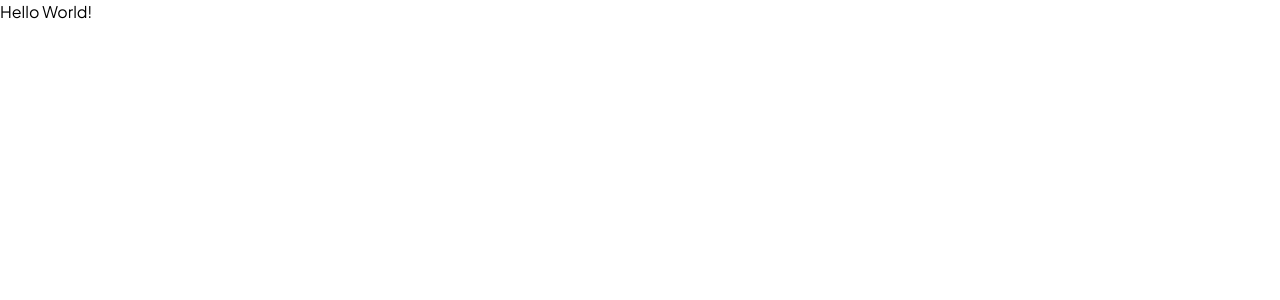
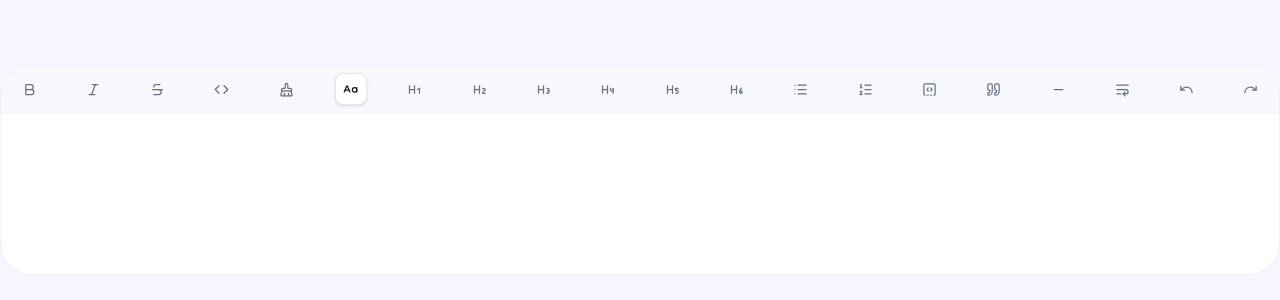
Before and after one commit to EghosaOrdia/wigo, a React (Vite) app: page /test in a window 1280 px wide. Shown: the top 300 px of the page. Built offline with nearby package versions, Linux system fonts and the light colour scheme.

Commit message:
feat: setup rich text editor

```diff
--- a/src/App.css
+++ b/src/App.css
@@ -62,3 +62,61 @@ body {
   font-family: Jakarta;
   src: url("assets/PlusJakartaSans.ttf");
 }
+
+.tiptap {
+  h1,
+  h2,
+  h3,
+  h4,
+  h5,
+  h6 {
+    line-height: 1.1;
+    text-wrap: pretty;
+  }
+
+  h1,
+  h2 {
+    margin-bottom: 1.5rem;
+  }
+
+  h1 {
+    font-size: 1.4rem;
+  }
+
+  h2 {
+    font-size: 1.2rem;
+  }
+
+  h3 {
+    font-size: 1.1rem;
+  }
+
+  h4,
+  h5,
+  h6 {
+    font-size: 1rem;
+  }
+  code {
+    background-color: var(--color-surface-container);
+    padding: 0.2em 0.4em;
+    border-radius: 4px;
+    font-family: "Courier New", Courier, monospace;
+  }
+
+  blockquote {
+    border-left: 4px solid var(--color-surface-container);
+    padding-left: 1em;
+    color: var(--color-on-surface-variant);
+    margin-left: 0;
+    margin-right: 0;
+  }
+}
+
+.ProseMirror {
+  min-height: 10rem;
+  outline: none;
+}
+
+.ProseMirror p {
+  margin: 0; /* optional cleanup */
+}
--- /dev/null
+++ b/src/components/MenuBar.jsx
@@ -0,0 +1,186 @@
+import { useEditorState } from "@tiptap/react";
+import { menuBarStateSelector } from "../utils/MenuState.js";
+import {
+  Bold,
+  BrushCleaning,
+  CaseSensitive,
+  Code,
+  Heading1,
+  Heading2,
+  Heading3,
+  Heading4,
+  Heading5,
+  Heading6,
+  Italic,
+  List,
+  ListOrdered,
+  Minus,
+  Quote,
+  Redo,
+  SquareDashedBottomCode,
+  Strikethrough,
+  TextWrap,
+  Undo,
+} from "lucide-react";
+
+const btnClass =
+  "flex items-center justify-center w-8 h-8 rounded-lg text-sm transition-all duration-150 outline-none focus-visible:ring-2 focus-visible:ring-indigo-400/40 text-gray-500 hover:bg-white hover:text-gray-800 hover:shadow-sm";
+
+const activeBtnClass =
+  "bg-white text-gray-900 shadow-sm border border-gray-200";
+export const MenuBar = ({ editor }) => {
+  const editorState = useEditorState({
+    editor,
+    selector: menuBarStateSelector,
+  });
+
+  if (!editor) {
+    return null;
+  }
+
+  return (
+    <div className="control-group">
+      <div className="flex justify-between items-center gap-0.5 px-3 py-2 bg-gray-50/80 border-b border-gray-100 relative flex-wrap">
+        <button
+          onClick={() => editor.chain().focus().toggleBold().run()}
+          disabled={!editorState.canBold}
+          className={`${editorState.isBold ? activeBtnClass : ""} ${btnClass}`}
+        >
+          <Bold size={15} />
+        </button>
+        <button
+          onClick={() => editor.chain().focus().toggleItalic().run()}
+          disabled={!editorState.canItalic}
+          className={`${editorState.isItalic ? activeBtnClass : ""} ${btnClass}`}
+        >
+          <Italic size={15} />
+        </button>
+        <button
+          onClick={() => editor.chain().focus().toggleStrike().run()}
+          disabled={!editorState.canStrike}
+          className={`${editorState.isStrike ? activeBtnClass : ""} ${btnClass}`}
+        >
+          <Strikethrough size={15} />
+        </button>
+        <button
+          onClick={() => editor.chain().focus().toggleCode().run()}
+          disabled={!editorState.canCode}
+          className={`${editorState.isCode ? activeBtnClass : ""} ${btnClass}`}
+        >
+          <Code size={15} />
+        </button>
+        <button
+          className={btnClass}
+          onClick={() => editor.chain().focus().unsetAllMarks().run()}
+        >
+          <BrushCleaning size={15} />
+        </button>
+
+        <button
+          onClick={() => editor.chain().focus().setParagraph().run()}
+          className={`${editorState.isParagraph ? activeBtnClass : ""} ${btnClass}`}
+        >
+          <CaseSensitive size={15} />
+        </button>
+        <button
+          onClick={() =>
+            editor.chain().focus().toggleHeading({ level: 1 }).run()
+          }
+          className={`${editorState.isHeading1 ? activeBtnClass : ""} ${btnClass}`}
+        >
+          <Heading1 size={15} />
+        </button>
+        <button
+          onClick={() =>
+            editor.chain().focus().toggleHeading({ level: 2 }).run()
+          }
+          className={`${editorState.isHeading2 ? activeBtnClass : ""} ${btnClass}`}
+        >
+          <Heading2 size={15} />
+        </button>
+        <button
+          onClick={() =>
+            editor.chain().focus().toggleHeading({ level: 3 }).run()
+          }
+          className={`${editorState.isHeading3 ? activeBtnClass : ""} ${btnClass}`}
+        >
+          <Heading3 size={15} />
+        </button>
+        <button
+          onClick={() =>
+            editor.chain().focus().toggleHeading({ level: 4 }).run()
+          }
+          className={`${editorState.isHeading4 ? activeBtnClass : ""} ${btnClass}`}
+        >
+          <Heading4 size={15} />
+        </button>
+        <button
+          onClick={() =>
+            editor.chain().focus().toggleHeading({ level: 5 }).run()
+          }
+          className={`${editorState.isHeading5 ? activeBtnClass : ""} ${btnClass}`}
+        >
+          <Heading5 size={15} />
+        </button>
+        <button
+          onClick={() =>
+            editor.chain().focus().toggleHeading({ level: 6 }).run()
+          }
+          className={`${editorState.isHeading6 ? activeBtnClass : ""} ${btnClass}`}
+        >
+          <Heading6 size={15} />
+        </button>
+        <button
+          onClick={() => editor.chain().focus().toggleBulletList().run()}
+          className={`${editorState.isBulletList ? activeBtnClass : ""} ${btnClass}`}
+        >
+          <List size={15} />
+        </button>
+        <button
+          onClick={() => editor.chain().focus().toggleOrderedList().run()}
+          className={`${editorState.isOrderedList ? activeBtnClass : ""} ${btnClass}`}
+        >
+          <ListOrdered size={15} />
+        </button>
+        <button
+          onClick={() => editor.chain().focus().toggleCodeBlock().run()}
+          className={`${editorState.isCodeBlock ? activeBtnClass : ""} ${btnClass}`}
+        >
+          <SquareDashedBottomCode size={15} />
+        </button>
+        <button
+          onClick={() => editor.chain().focus().toggleBlockquote().run()}
+          className={`${editorState.isBlockquote ? activeBtnClass : ""} ${btnClass}`}
+        >
+          <Quote size={15} />
+        </button>
+        <button
+          className={btnClass}
+          onClick={() => editor.chain().focus().setHorizontalRule().run()}
+        >
+          <Minus size={15} />
+        </button>
+        <button
+          className={btnClass}
+          onClick={() => editor.chain().focus().setHardBreak().run()}
+        >
+          <TextWrap size={15} />
+        </button>
+        <button
+          className={btnClass}
+          onClick={() => editor.chain().focus().undo().run()}
+          disabled={!editorState.canUndo}
+        >
+          <Undo size={15} />
+        </button>
+        <button
+          className={btnClass}
+          onClick={() => editor.chain().focus().redo().run()}
+          disabled={!editorState.canRedo}
+        >
+          <Redo size={15} />
+        </button>
+      </div>
+    </div>
+  );
+};
--- a/src/components/RichTextEditor.jsx
+++ b/src/components/RichTextEditor.jsx
@@ -1,37 +1,29 @@
-import { Bold, Italic, Link2, List, ListChecks } from "lucide-react";
+// src/Tiptap.tsx
+import { EditorContent, useEditor } from "@tiptap/react";
+import StarterKit from "@tiptap/starter-kit";
 
-const btnCls =
-  "p-1.5 rounded-lg hover:bg-white transition-colors text-on-surface-variant focus:ring-2 focus:ring-primary/20 outline-none";
+// Local imports
+import { MenuBar } from "../components/MenuBar";
+
+const extensions = [StarterKit];
 
 const RichTextEditor = () => {
+  const editor = useEditor({
+    extensions,
+    content: "",
+  });
+
   return (
     <div className="flex flex-col gap-2 grow">
       <label className="text-xs font-bold uppercase tracking-widest text-outline ml-4">
         Description
       </label>
       <div className="bg-surface-container-low rounded-4xl overflow-hidden border border-transparent focus-within:border-primary/20 focus-within:ring-2 focus-within:ring-primary/10 transition-all">
-        <div className="flex items-center gap-1 px-4 py-2 border-b border-outline-variant/10 bg-surface-container/30">
-          <button className={btnCls}>
-            <Bold size={18} />
-          </button>
-          <button className={btnCls}>
-            <Italic size={18} />
-          </button>
-          <div className="w-px h-4 bg-outline-variant/30 mx-1" />
-          <button className={btnCls}>
-            <List size={18} />
-          </button>
-          <button className={btnCls}>
-            <ListChecks size={18} />
-          </button>
-          <div className="w-px h-4 bg-outline-variant/30 mx-1" />
-          <button className={btnCls}>
-            <Link2 size={18} />
-          </button>
-        </div>
-        <textarea
-          className="w-full bg-transparent border-none focus:ring-0 min-h-40 p-6 text-sm leading-relaxed placeholder:text-outline/40 outline-none font-mono"
-          placeholder="Describe your idea..."
+        <MenuBar editor={editor} />
+
+        <EditorContent
+          editor={editor}
+          className="bg-white border-none [&_.ProseMirror]:outline-none "
         />
       </div>
     </div>
--- a/src/pages/Home.jsx
+++ b/src/pages/Home.jsx
@@ -18,7 +18,7 @@ function Home() {
         <Dashboard />
         <button
           onClick={() => setIsEditingIdea(true)}
-          className="hidden md:flex fixed bottom-12 right-12 z-50 items-center gap-3 bg-linear-to-br from-blue-600 to-blue-400 text-white rounded-full px-8 py-5 shadow-[0_20px_50px_rgba(0,122,255,0.3)] hover:scale-110 hover:rotate-3 transition-transform duration-300 active:scale-90 cursor-pointer"
+          className="flex fixed bottom-12 right-12 z-50 items-center gap-3 bg-linear-to-br from-blue-600 to-blue-400 text-white rounded-full px-8 py-5 shadow-[0_20px_50px_rgba(0,122,255,0.3)] hover:scale-110 hover:rotate-3 transition-transform duration-300 active:scale-90 cursor-pointer"
         >
           <Plus />
           <span className="material-symbols-outlined">Add Idea</span>
--- a/src/pages/Test.jsx
+++ b/src/pages/Test.jsx
@@ -1,24 +1,29 @@
 // src/Tiptap.tsx
-import { useEditor, EditorContent, EditorContext } from "@tiptap/react";
-import { FloatingMenu, BubbleMenu } from "@tiptap/react/menus";
+import { EditorContent, useEditor } from "@tiptap/react";
 import StarterKit from "@tiptap/starter-kit";
-import { useMemo } from "react";
+
+// Local imports
+import { MenuBar } from "../components/MenuBar";
+
+const extensions = [StarterKit];
 
 const Test = () => {
   const editor = useEditor({
-    extensions: [StarterKit], // define your extension array
-    content: "<p>Hello World!</p>", // initial content
+    extensions,
+    content: "",
   });
 
-  // Memoize the provider value to avoid unnecessary re-renders
-  const providerValue = useMemo(() => ({ editor }), [editor]);
+  return (
+    <main className="h-screen bg-surface pt-16">
+      <div className="bg-surface-container-low rounded-4xl overflow-hidden border border-transparent focus-within:border-primary/20 focus-within:ring-2 focus-within:ring-primary/10 transition-all">
+        <MenuBar editor={editor} />
 
-  return (
-    <EditorContext.Provider value={providerValue}>
-      <EditorContent editor={editor} />
-      <FloatingMenu editor={editor}>This is the floating menu</FloatingMenu>
-      <BubbleMenu editor={editor}>This is the bubble menu</BubbleMenu>
-    </EditorContext.Provider>
+        <EditorContent
+          editor={editor}
+          className="bg-white border-none [&_.ProseMirror]:outline-none "
+        />
+      </div>
+    </main>
   );
 };
 
--- /dev/null
+++ b/src/utils/MenuState.js
@@ -0,0 +1,37 @@
+/**
+ * State selector for the MenuBar component.
+ * Extracts the relevant editor state for rendering menu buttons.
+ */
+export function menuBarStateSelector(ctx) {
+  return {
+    // Text formatting
+    isBold: ctx.editor.isActive("bold") ?? false,
+    canBold: ctx.editor.can().chain().toggleBold().run() ?? false,
+    isItalic: ctx.editor.isActive("italic") ?? false,
+    canItalic: ctx.editor.can().chain().toggleItalic().run() ?? false,
+    isStrike: ctx.editor.isActive("strike") ?? false,
+    canStrike: ctx.editor.can().chain().toggleStrike().run() ?? false,
+    isCode: ctx.editor.isActive("code") ?? false,
+    canCode: ctx.editor.can().chain().toggleCode().run() ?? false,
+    canClearMarks: ctx.editor.can().chain().unsetAllMarks().run() ?? false,
+
+    // Block types
+    isParagraph: ctx.editor.isActive("paragraph") ?? false,
+    isHeading1: ctx.editor.isActive("heading", { level: 1 }) ?? false,
+    isHeading2: ctx.editor.isActive("heading", { level: 2 }) ?? false,
+    isHeading3: ctx.editor.isActive("heading", { level: 3 }) ?? false,
+    isHeading4: ctx.editor.isActive("heading", { level: 4 }) ?? false,
+    isHeading5: ctx.editor.isActive("heading", { level: 5 }) ?? false,
+    isHeading6: ctx.editor.isActive("heading", { level: 6 }) ?? false,
+
+    // Lists and blocks
+    isBulletList: ctx.editor.isActive("bulletList") ?? false,
+    isOrderedList: ctx.editor.isActive("orderedList") ?? false,
+    isCodeBlock: ctx.editor.isActive("codeBlock") ?? false,
+    isBlockquote: ctx.editor.isActive("blockquote") ?? false,
+
+    // History
+    canUndo: ctx.editor.can().chain().undo().run() ?? false,
+    canRedo: ctx.editor.can().chain().redo().run() ?? false,
+  };
+}
```
